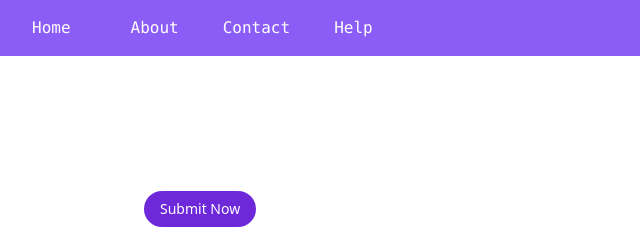
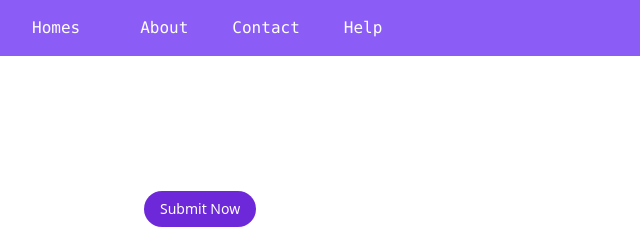
Before and after one commit to ChetreNelson/TailwindCssBasic, a website built with Vite: page index.html in a window 1280 px wide. Shown: the full height of the page, 0-640 px from the left. Built offline with nearby package versions, Linux system fonts and the light colour scheme.

Commit message:
Update index.html
update done

Co-Authored-By: Ashmita Chimouriya <102992800+Ashmita246@users.noreply.github.com>

```diff
--- a/index.html
+++ b/index.html
@@ -10,7 +10,7 @@
   <body>
     <nav>
       <ul class="naviul">
-        <li class="navili">Home</li>
+        <li class="navili">Homes</li>
         <li class="navili">About</li>
         <li class="navili">Contact</li>
         <li class="navili">Help</li>
```
